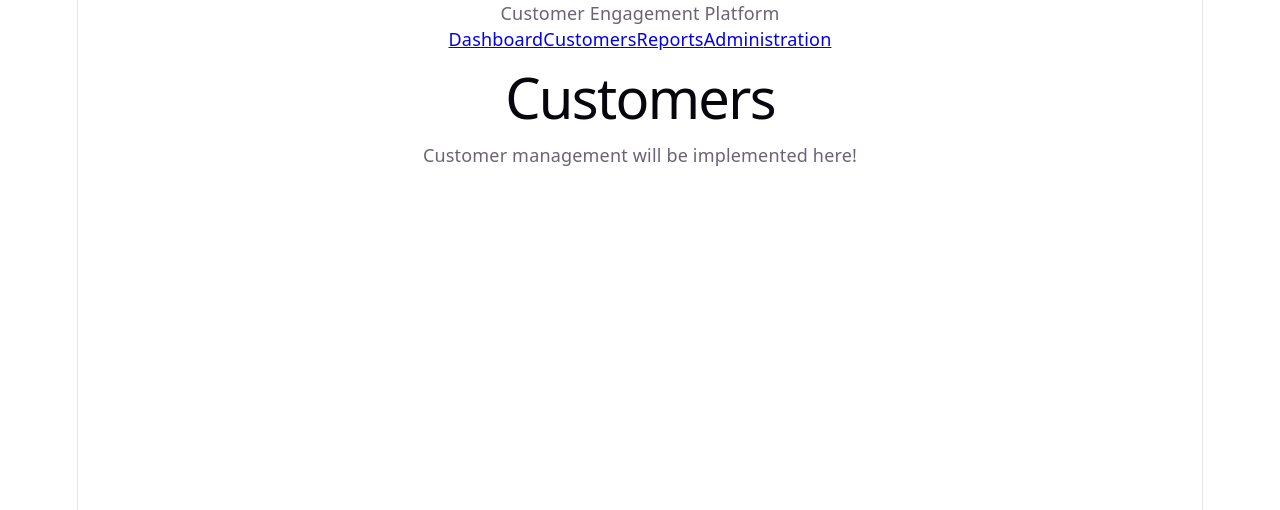
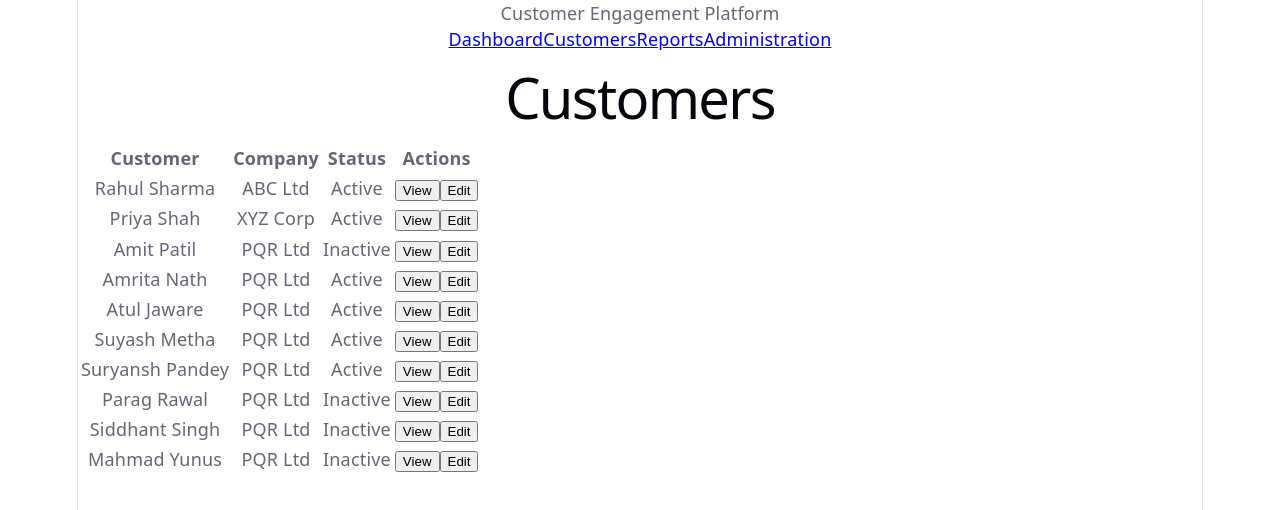
Before and after one commit to gawdeparag/customer-engagement-platform, a React (Vite) app: page /customers in a window 1280 px wide. Shown: the top 510 px of the page. Built offline with nearby package versions, Linux system fonts and the light colour scheme.

Commit message:
Add Customer table

```diff
--- a/src/features/customers/Customers.jsx
+++ b/src/features/customers/Customers.jsx
@@ -1,10 +1,76 @@
+import CustomerTable from './components/CustomerTable.jsx'
+
 function Customers() {
+    const customers = [
+        {
+            id: 1,
+            name: 'Rahul Sharma',
+            company: 'ABC Ltd',
+            status: 'Active',
+        },
+        {
+            id: 2,
+            name: 'Priya Shah',
+            company: 'XYZ Corp',
+            status: 'Active',
+        },
+        {
+            id: 3,
+            name: 'Amit Patil',
+            company: 'PQR Ltd',
+            status: 'Inactive',
+        },
+        {
+            id: 4,
+            name: 'Amrita Nath',
+            company: 'PQR Ltd',
+            status: 'Active',
+        },
+        {
+            id: 5,
+            name: 'Atul Jaware',
+            company: 'PQR Ltd',
+            status: 'Active',
+        },
+        {
+            id: 6,
+            name: 'Suyash Metha',
+            company: 'PQR Ltd',
+            status: 'Active',
+        },
+        {
+            id: 7,
+            name: 'Suryansh Pandey',
+            company: 'PQR Ltd',
+            status: 'Active',
+        },
+        {
+            id: 8,
+            name: 'Parag Rawal',
+            company: 'PQR Ltd',
+            status: 'Inactive',
+        },
+        {
+            id: 9,
+            name: 'Siddhant Singh',
+            company: 'PQR Ltd',
+            status: 'Inactive',
+        },
+        {
+            id: 10,
+            name: 'Mahmad Yunus',
+            company: 'PQR Ltd',
+            status: 'Inactive',
+        },
+    ]
+
     return (
         <div>
             <h1>Customers</h1>
-            <p>Customer management will be implemented here! </p>
+
+            <CustomerTable customers={customers} />
         </div>
-    );
+    )
 }
 
-export default Customers;
+export default Customers
--- /dev/null
+++ b/src/features/customers/components/CustomerRow.jsx
@@ -0,0 +1,15 @@
+function CustomerRow({ customer }) {
+    return (
+        <tr>
+            <td>{customer.name}</td>
+            <td>{customer.company}</td>
+            <td>{customer.status}</td>
+            <td>
+                <button>View</button>
+                <button>Edit</button>
+            </td>
+        </tr>
+    )
+}
+
+export default CustomerRow
--- /dev/null
+++ b/src/features/customers/components/CustomerTable.jsx
@@ -0,0 +1,27 @@
+import CustomerRow from './CustomerRow.jsx'
+
+function CustomerTable({ customers }) {
+    return (
+        <table>
+            <thead>
+                <tr>
+                    <th>Customer</th>
+                    <th>Company</th>
+                    <th>Status</th>
+                    <th>Actions</th>
+                </tr>
+            </thead>
+
+            <tbody>
+                {customers.map((customer) => (
+                    <CustomerRow
+                        key={customer.id}
+                        customer={customer}
+                    />
+                ))}
+            </tbody>
+        </table>
+    )
+}
+
+export default CustomerTable
```
